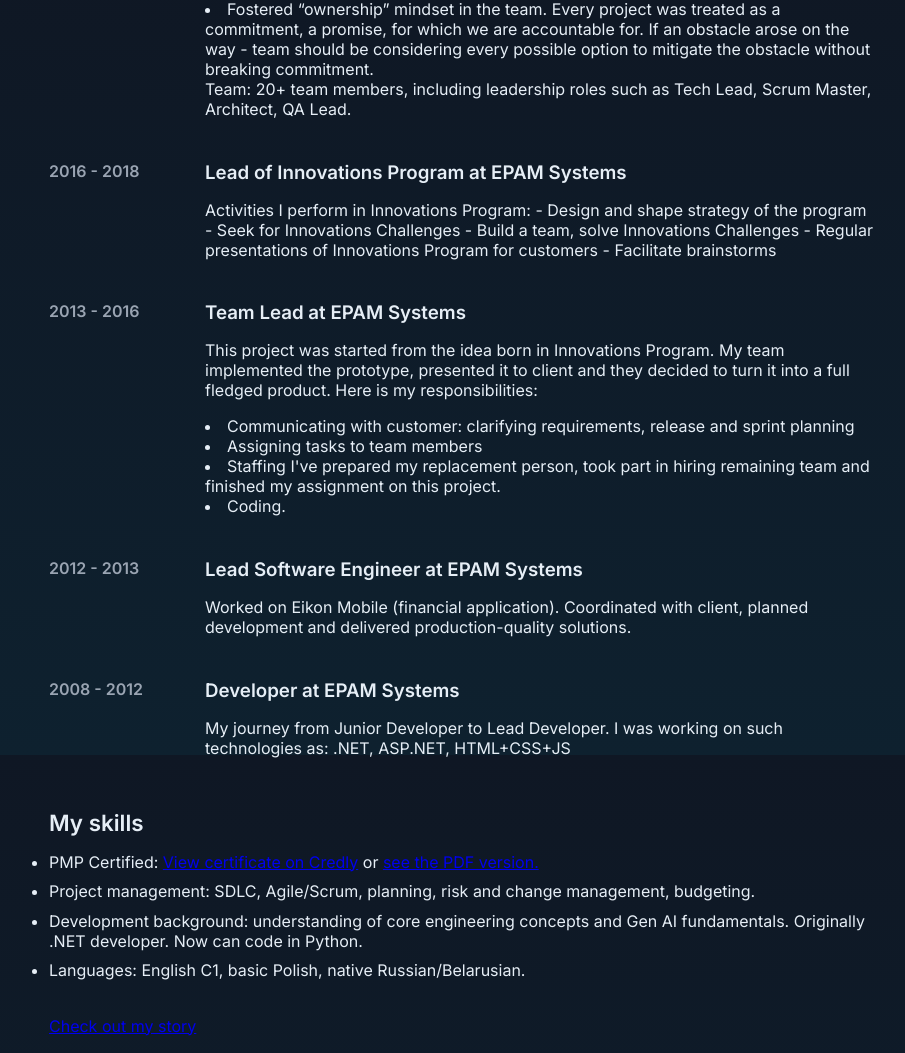
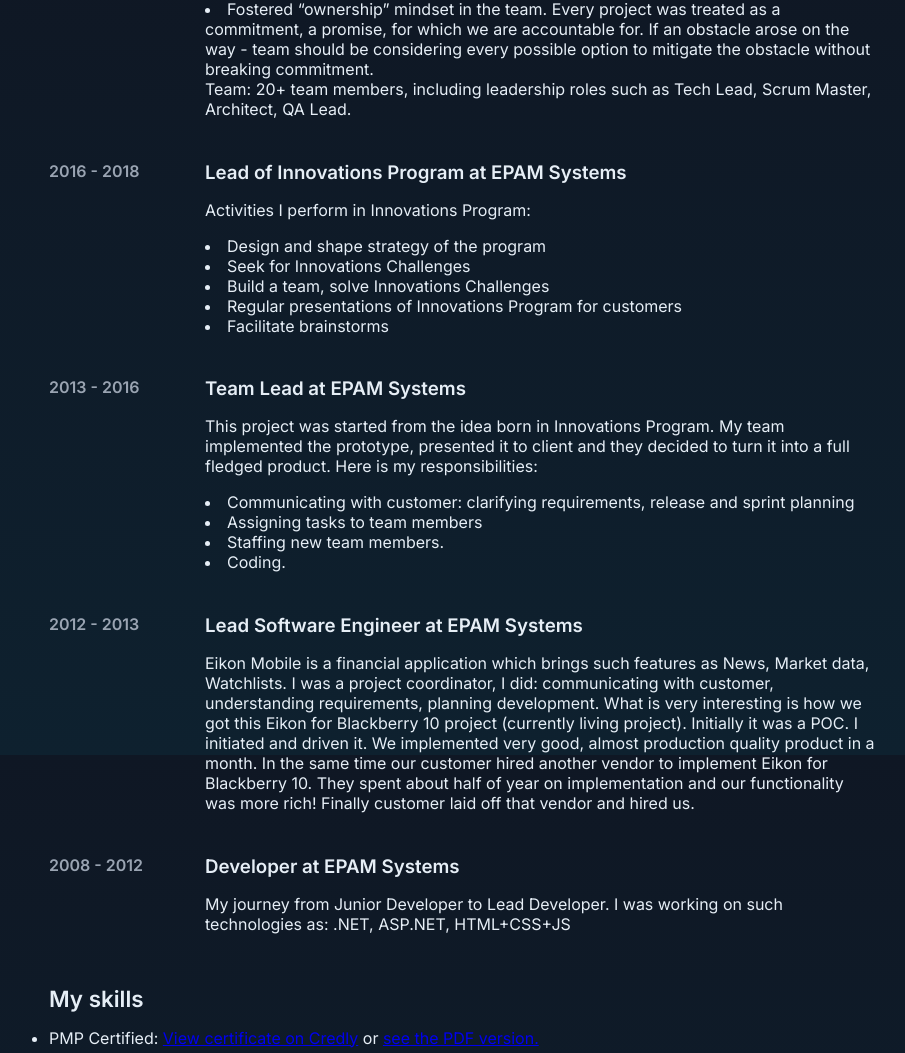
Before and after one commit to Pavel-Bakunovich/personal-web-site, a Flask app: page /cv in a window 1280 px wide. Shown: the part 1645-2698 px from the top of the page, without its empty margins (177-1082 px from the left). Run offline with Flask 2, Linux system fonts and the light colour scheme.

Commit message:
Fixed formatting on my-story.html

```diff
--- a/static/css/style.css
+++ b/static/css/style.css
@@ -97,7 +97,7 @@ body{
 .timeline-row{display:grid;grid-template-columns:140px 1fr;gap:1rem;align-items:start}
 .time{font-weight:600;color:var(--muted)}
 .timeline-row h3{margin:0 0 0.3rem;color:#e6eef6}
-.story p{margin-bottom:1rem;}
+.story p{margin-bottom:1rem; line-height:1.5;}
 .cv-cta{display:flex;flex-direction:column;align-items:center;gap:1rem;margin:2rem 0}
 .btn.download{background:#0f3f7a;color:#fff;padding:0.8rem 1.2rem;border-radius:8px;text-decoration:none}
 .contacts{display:flex;flex-direction:column;align-items:center;gap:0.6rem;margin-top:0.6rem}
--- a/templates/cv.html
+++ b/templates/cv.html
@@ -65,11 +65,11 @@ Team: 20+ team members, including leadership roles such as Tech Lead, Scrum Mast
         <div class="content">
           <h3>Lead of Innovations Program at EPAM Systems</h3>
           <p>Activities I perform in Innovations Program:
-- Design and shape strategy of the program
-- Seek for Innovations Challenges
-- Build a team, solve Innovations Challenges
-- Regular presentations of Innovations Program for customers
-- Facilitate brainstorms</p>
+<li>Design and shape strategy of the program</li>
+<li>Seek for Innovations Challenges</li>
+<li>Build a team, solve Innovations Challenges</li>
+<li>Regular presentations of Innovations Program for customers</li>
+<li>Facilitate brainstorms</li></p>
         </div>
       </div>
 
@@ -80,7 +80,7 @@ Team: 20+ team members, including leadership roles such as Tech Lead, Scrum Mast
           <p>This project was started from the idea born in Innovations Program. My team implemented the prototype, presented it to client and they decided to turn it into a full fledged product. Here is my responsibilities:
             <li>Communicating with customer: clarifying requirements, release and sprint planning</li>
             <li>Assigning tasks to team members</li>
-            <li>Staffing I've prepared my replacement person, took part in hiring remaining team and finished my assignment on this project.</li>
+            <li>Staffing new team members.</li>
             <li>Coding.</li>
           </p>
         </div>
@@ -90,7 +90,7 @@ Team: 20+ team members, including leadership roles such as Tech Lead, Scrum Mast
         <div class="time">2012 - 2013</div>
         <div class="content">
           <h3>Lead Software Engineer at EPAM Systems</h3>
-          <p>Worked on Eikon Mobile (financial application). Coordinated with client, planned development and delivered production-quality solutions.</p>
+          <p>Eikon Mobile is a financial application which brings such features as News, Market data, Watchlists. I was a project coordinator, I did: communicating with customer, understanding requirements, planning development. What is very interesting is how we got this Eikon for Blackberry 10 project (currently living project). Initially it was a POC. I initiated and driven it. We implemented very good, almost production quality product in a month. In the same time our customer hired another vendor to implement Eikon for Blackberry 10. They spent about half of year on implementation and our functionality was more rich! Finally customer laid off that vendor and hired us.</p>
         </div>
       </div>
 
```
